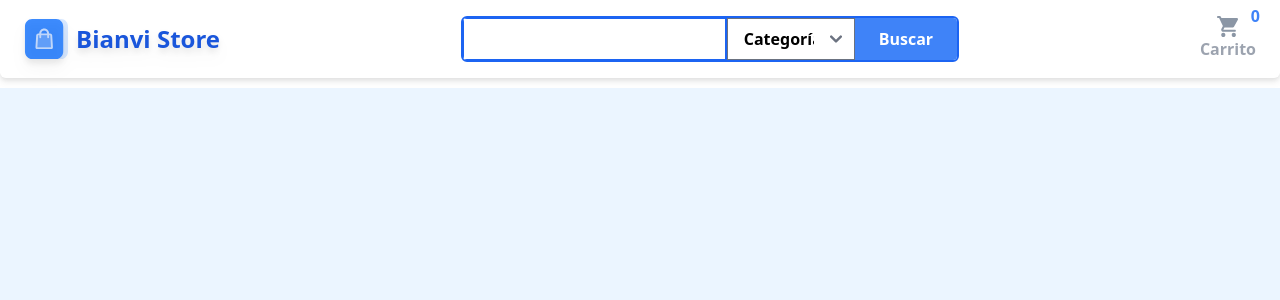
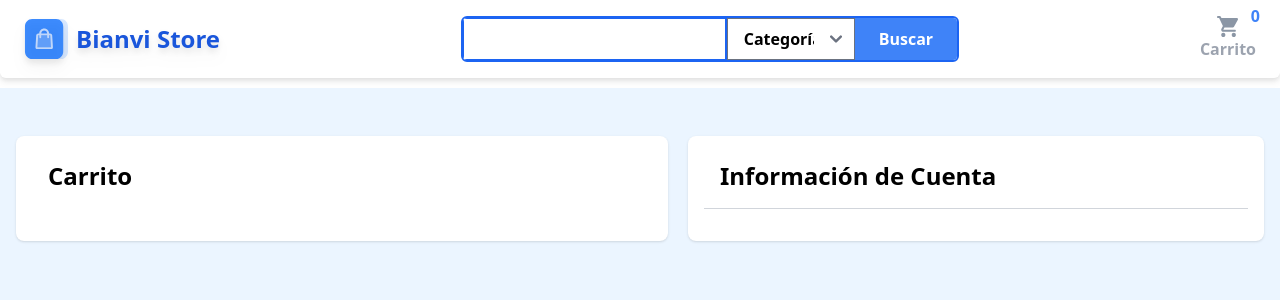
Before and after one commit to ravenbbs/Ecommerce-Front, a Next.js app: page /account in a window 1280 px wide. Shown: the top 300 px of the page. Built offline with nearby package versions, Linux system fonts and the light colour scheme.

Commit message:
agregando mongodb y next auth

```diff
--- a/lib/mongodb.js
+++ b/lib/mongodb.js
@@ -1,5 +1,5 @@
 // This approach is taken from https://github.com/vercel/next.js/tree/canary/examples/with-mongodb
-import { MongoClient } from 'mongodb'
+import { MongoClient } from "mongodb"
 
 if (!process.env.MONGODB_URI) {
   throw new Error('Invalid/Missing environment variable: "MONGODB_URI"')
@@ -11,7 +11,7 @@ const options = {}
 let client;
 let clientPromise;
 
-if (process.env.NODE_ENV === 'development') {
+if (process.env.NODE_ENV === "development") {
   // In development mode, use a global variable so that the value
   // is preserved across module reloads caused by HMR (Hot Module Replacement).
   if (!global._mongoClientPromise) {
--- a/package.json
+++ b/package.json
@@ -9,11 +9,13 @@
     "lint": "next lint"
   },
   "dependencies": {
+    "@auth/mongodb-adapter": "^2.0.9",
     "axios": "^1.6.2",
     "flowbite": "^2.2.0",
     "flowbite-react": "^0.7.2",
     "mongoose": "^8.0.3",
     "next": "14.0.4",
+    "next-auth": "^4.24.5",
     "next-reveal": "^1.0.6",
     "react": "^18",
     "react-dom": "^18",
--- a/pages/account.js
+++ b/pages/account.js
@@ -5,6 +5,22 @@ export default function AccountPage(){
   return(
     <>
     <Header hidden={'hidden'} accountHidden={'hidden'}/>
+    <section className="mb-16 flex pt-12 px-4 gap-5 max-md:grid-cols-1 max-md:grid justify-center ">
+        <div className=" bg-white shadow rounded-lg  w-full max-w-2xl pt-6 max-md:mx-auto px-4 ">
+          <h1 className="mb-6 mx-4">Carrito</h1>
+
+        </div>
+
+
+          <div className="bg-white shadow rounded-lg h-fit w-full max-w-xl max-md:mx-auto p-4 ">
+            <h1 className=" mt-2 mx-4">
+              Información de Cuenta
+            </h1>
+            <hr className="border-gray-300 my-4" />
+
+          </div>
+
+      </section>
     </>
   )
 }
--- /dev/null
+++ b/pages/api/auth/[...nextauth].js
@@ -0,0 +1,18 @@
+import clientPromise from "@/lib/mongodb"
+import { MongoDBAdapter } from "@auth/mongodb-adapter"
+import NextAuth from "next-auth"
+import GoogleProvider from "next-auth/providers/google"
+
+
+
+export const authOptions = {
+  providers: [
+    GoogleProvider({
+      clientId: process.env.GOOGLE_ID,
+      clientSecret: process.env.GOOGLE_SECRET,
+    }),
+  ],
+  adapter: MongoDBAdapter(clientPromise),
+}
+
+export default NextAuth(authOptions)
```
Also changed, not shown: pages/search.js (+18 -20 lines), 1 other file (tests, documents, lock files or other folders).
